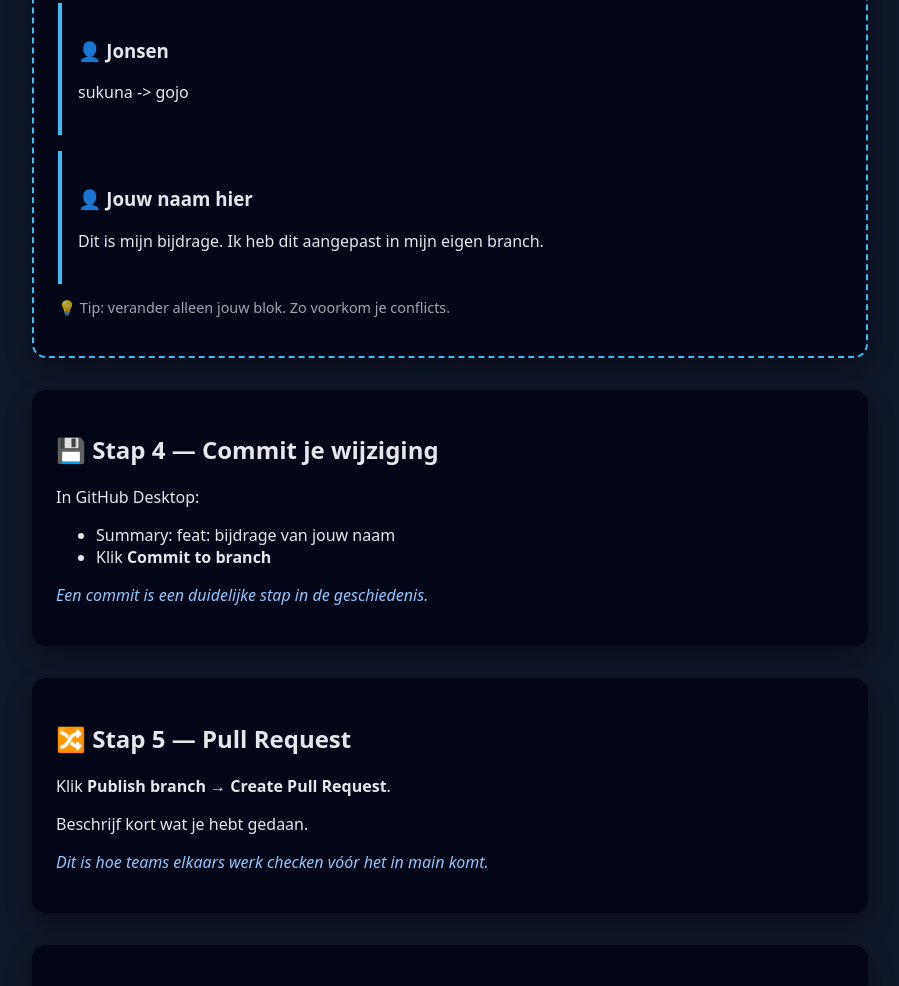
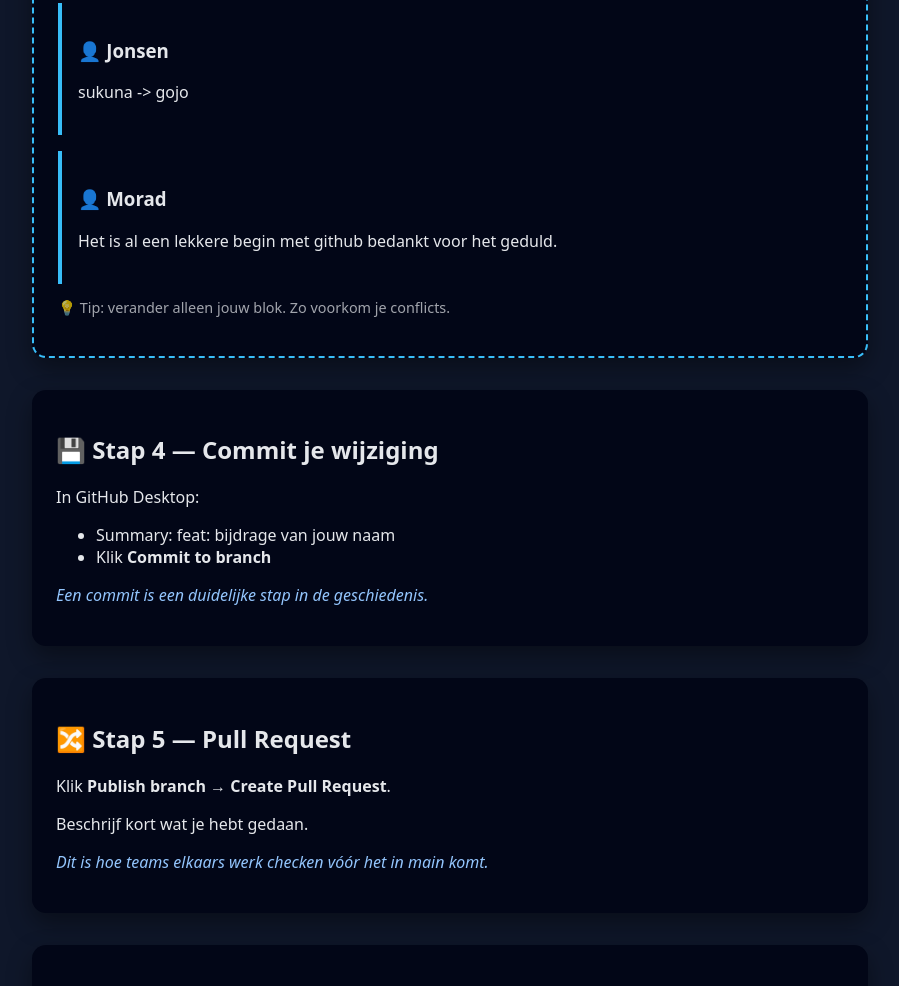
Before and after one commit to Bambaclad1/git_introduction, a plain HTML site: page index.html in a window 1280 px wide. Shown: the part 1147-2133 px from the top of the page, without its empty margins (190-1089 px from the left). Drawn offline with Linux system fonts and the light colour scheme.

Commit message:
naam gewijzigd

```diff
--- a/index.html
+++ b/index.html
@@ -56,9 +56,9 @@
             </div>
 
             <div class="contribution">
-                <h3>👤 Jouw naam hier</h3>
+                <h3>👤 Morad</h3>
                 <p>
-                    Dit is mijn bijdrage. Ik heb dit aangepast in mijn eigen branch.
+                    Het is al een lekkere begin met github bedankt voor het geduld.
                 </p>
             </div>
 
```
